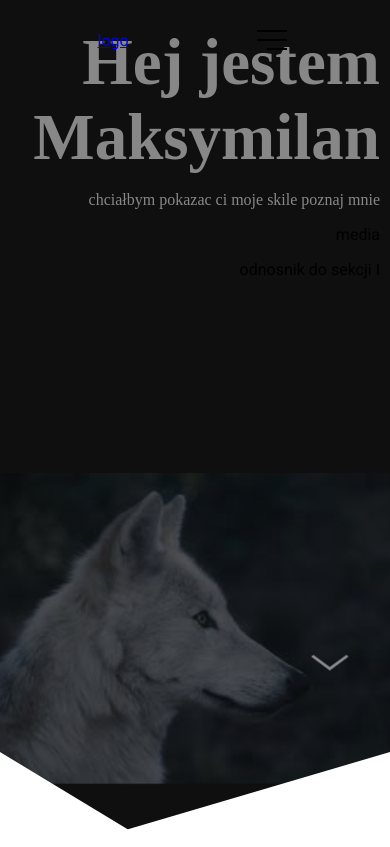
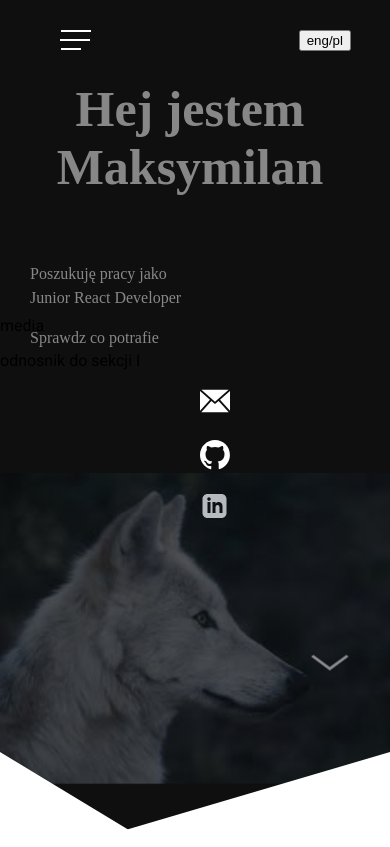
Before and after one commit to wilku1211/Portfolio3, a Gatsby site: page / in a window 390 px wide. Shown: the top 847 px of the page. Built offline with nearby package versions, Linux system fonts and the light colour scheme; Gatsby itself is replaced by a stand-in of ours.

Commit message:
heroimage mobile improved

```diff
--- a/src/components/main/hero.js
+++ b/src/components/header/hero.js
@@ -3,25 +3,31 @@ import { Link } from "gatsby"
 import styled, { keyframes } from "styled-components"
 import image from "../../assets/images/1.jpg"
 import { H1, P } from "../../utils/tags"
-import posed from "react-pose"
+import Social from "../social"
 
 const Hero = props => {
   return (
     <WrapperHero>
       <Hero__Image />
       <H1>Hej jestem Maksymilan </H1>
-      <P>
-        chciałbym pokazac ci moje skile <span>poznaj mnie</span>
-      </P>
+
+      <Subtitile>
+        <P>
+          Poszukuję pracy jako
+          <br /> Junior React Developer
+        </P>
+        <P>Sprawdz co potrafie</P>
+      </Subtitile>
+
       <p>media</p>
       <p>odnosnik do sekcji I</p>
-
-      <svg>
+      <Social />
+      <Arrow>
         <polygon
           class="arrow-bottom"
           points="37.6,64 0,36.1 5.1,32.8 37.6,56.8 70.4,32.8 75.5,36.1 "
         />
-      </svg>
+      </Arrow>
       <Triangle>
         <div></div>
         <div></div>
@@ -46,38 +52,55 @@ function jumpingBuilder(procent) {
 }
 
 const WrapperHero = styled.section`
-  svg {
-    position: absolute;
-    animation: ${jumpingBuilder(30)} 1s ease-in 0s infinite alternate none
-      running;
-    width: 75px;
-    height: 65px;
-    bottom: 19%;
-    opacity: 0.5;
-    right: 1%;
-    polygon {
-      transform: scale(0.5);
-      fill: hsl(0, 0%, 100%);
-      transition: all 0.2s ease-out;
-    }
-  }
-
   perspective: 100px;
   position: relative;
   margin: -80px 0 0;
   width: 100%;
   height: 100vh;
   background-color: hsl(0, 0%, 6%);
+
   h1 {
-    text-align: right;
+    text-align: center;
+    padding: 80px 0 0;
     margin: 0 10px 16px 0;
-    padding: 25px 0 0;
+
+    font-size: 50px;
+    text-align: center;
   }
-  p {
-    text-align: right;
-    margin: 0 10px 16px 0;
+
+
+
+  [class*="social__Wrapper"]{
+    opacity: 0.5;
+    position: absolute;
+    right: 33px;
+    bottom: 198px;
+
+}
   }
 `
+
+const Subtitile = styled.div`
+  transform: translateY(50px);
+  line-height: 1.5;
+
+  margin: 10px 30px 0 30px;
+`
+const Arrow = styled.svg`
+  position: absolute;
+  animation: ${jumpingBuilder(30)} 1s ease-in 0s infinite alternate none running;
+  width: 75px;
+  height: 65px;
+  bottom: 19%;
+  opacity: 0.5;
+  right: 1%;
+  polygon {
+    transform: scale(0.5);
+    fill: hsl(0, 0%, 100%);
+    transition: all 0.2s ease-out;
+  }
+`
+
 const Hero__Image = styled.div`
   opacity: 0.3;
   width: 100vw;
--- a/src/components/header/index.js
+++ b/src/components/header/index.js
@@ -3,16 +3,16 @@ import React from "react"
 import styled from "styled-components"
 import { Link } from "gatsby"
 import Nav from "./nav"
+import { P } from "../../utils/tags"
 
 const Header = ({ children }) => {
   return (
     <Wrapper>
       <Menu>
-        <Link to="/" className="logo">
-          {" "}
-          logo
-        </Link>
         <Nav />
+        <Lang>
+          <button>eng/pl</button>
+        </Lang>
       </Menu>
 
       {children}
@@ -40,9 +40,10 @@ const Menu = styled.div`
   justify-content: space-between;
   align-items: center;
   height: 80px;
+  z-index: 101;
 
   ${({ theme }) => theme.container}
-  .logo {
-    z-index: 101;
-  }
 `
+const Lang = styled.div`
+  z-index: 101;
+`
--- a/src/components/header/nav.js
+++ b/src/components/header/nav.js
@@ -37,7 +37,7 @@ body{
 
 const mixin = props => `
 position: absolute;
-border: hsl(0, 0%, 0%) 1px solid;
+border:#FFFFFF 1px solid;
 height: 1px;
 `
 
@@ -50,7 +50,7 @@ transition-timing-function: ease-in-out;
 const WrapperNav = styled.nav``
 const List = styled.div`
   position: absolute;
-  width: 100%;
+  width: 100vw;
   height: 100vh;
   left: 0;
   top: 0;
@@ -58,9 +58,11 @@ const List = styled.div`
   z-index: 100;
   ${mixinTransition}
   transform: ${props =>
-    props.open ? "translateY(0vh)" : "translateY(-100vh)"};
+    props.open ? "translateY(0vh)" : "translateY(-110vh)"};
+ul{
 
-    ${({ theme }) => theme.flexCenter}
+  ${({ theme }) => theme.flexCenter}
+}
 `
 
 const Hamburger = styled.button`
@@ -90,12 +92,12 @@ transition-timing-function: ease-in-out;
 
   border:${props => (props.open ? "0px" : "")};
   width:30px;
-  right: 0;
+  left: 1;
 
   ::before, ::after{
     content:'';
     ${mixin}
-    right: -1px;
+    left: 0px;
 
   }
   ::before{
@@ -108,8 +110,9 @@ transition-timing-function: ease-in-out;
 
   }
   ::after{
+
     top:8px;
-    width:${props => (props.open ? "30px" : "20px")};;
+    width:${props => (props.open ? "28px" : "20px")};;
     ${mixinTransition("width, transform ")}
     transform:${props =>
       props.open ? "translateY(-8px) rotate(-135deg)" : ""};
--- a/src/components/layout.js
+++ b/src/components/layout.js
@@ -5,7 +5,7 @@ import styled from "styled-components"
 import { theme } from "../utils/theme"
 import Transition from "../utils/transition"
 import Header from "./header"
-import Hero from "./main/hero"
+import Hero from "./header/hero"
 /*
 import Footer from "./Footer"
 import SideDrawer from "./SideDrawer"
--- /dev/null
+++ b/src/components/social.js
@@ -0,0 +1,80 @@
+import React from "react"
+
+import styled from "styled-components"
+import { Link } from "gatsby"
+import { P } from "../utils/tags"
+
+const Social = props => {
+  return (
+    <Wrapper>
+      <ul>
+        <li>
+          <a href="mailto:maksymilian.c.wilk@gmail.com">
+            <svg
+              version="1.1"
+              id="Layer_1"
+              xmlns="http://www.w3.org/2000/svg"
+              x="0px"
+              y="0px"
+              width="30px"
+              height="30px"
+              viewBox="0 0 512 512"
+              enable-background="new 0 0 30 30"
+            >
+              <path
+                d="M318.031,254.969L490.531,448H21.453l172.5-193.031L256,309.25L318.031,254.969z M487.688,64H24.297L256,266.75L487.688,64z
+	 M342.125,233.906L512,424V85.25L342.125,233.906z M0,85.25V424l169.859-190.125L0,85.25z"
+              />
+            </svg>
+          </a>
+        </li>
+        <li>
+          <a>
+            <svg
+              xmlns="http://www.w3.org/2000/svg"
+              width="50px"
+              height="50px"
+              viewBox="0 0 50 50"
+              enable-background="new 0 0 50 50"
+            >
+              <path
+                fill-rule="evenodd"
+                clip-rule="evenodd"
+                fill="#181616"
+                d="M25 10c-8.3 0-15 6.7-15 15 0 6.6 4.3 12.2 10.3 14.2.8.1 1-.3 1-.7v-2.6c-4.2.9-5.1-2-5.1-2-.7-1.7-1.7-2.2-1.7-2.2-1.4-.9.1-.9.1-.9 1.5.1 2.3 1.5 2.3 1.5 1.3 2.3 3.5 1.6 4.4 1.2.1-1 .5-1.6 1-2-3.3-.4-6.8-1.7-6.8-7.4 0-1.6.6-3 1.5-4-.2-.4-.7-1.9.1-4 0 0 1.3-.4 4.1 1.5 1.2-.3 2.5-.5 3.8-.5 1.3 0 2.6.2 3.8.5 2.9-1.9 4.1-1.5 4.1-1.5.8 2.1.3 3.6.1 4 1 1 1.5 2.4 1.5 4 0 5.8-3.5 7-6.8 7.4.5.5 1 1.4 1 2.8v4.1c0 .4.3.9 1 .7 6-2 10.2-7.6 10.2-14.2C40 16.7 33.3 10 25 10z"
+              />
+            </svg>
+          </a>
+        </li>
+        <li>
+          <svg
+            xmlns="http://www.w3.org/2000/svg"
+            x="0px"
+            y="0px"
+            width="30px"
+            height="30px"
+            viewBox="0 0 25 30"
+            enable-background="new 0 0 30 30"
+          >
+            <path d="M19 0h-14c-2.761 0-5 2.239-5 5v14c0 2.761 2.239 5 5 5h14c2.762 0 5-2.239 5-5v-14c0-2.761-2.238-5-5-5zm-11 19h-3v-11h3v11zm-1.5-12.268c-.966 0-1.75-.79-1.75-1.764s.784-1.764 1.75-1.764 1.75.79 1.75 1.764-.783 1.764-1.75 1.764zm13.5 12.268h-3v-5.604c0-3.368-4-3.113-4 0v5.604h-3v-11h3v1.765c1.396-2.586 7-2.777 7 2.476v6.759z" />
+          </svg>
+        </li>
+      </ul>
+    </Wrapper>
+  )
+}
+
+export default Social
+//${({ theme }) => theme.container}
+const Wrapper = styled.div`
+  a {
+    color: #fff;
+  }
+  path {
+    fill: hsl(0, 0%, 100%);
+  }
+  li {
+    margin: 10px 0 10px;
+    ${({ theme }) => theme.flexCenter}
+  }
+`
--- a/src/pages/index.js
+++ b/src/pages/index.js
@@ -3,7 +3,6 @@ import { Link } from "gatsby"
 
 import SEO from "../components/seo"
 import Image from "../components/image"
-import Hero from "../components/main/hero"
 
 const IndexPage = () => (
   <>
--- a/src/utils/class.js
+++ b/src/utils/class.js
@@ -5,7 +5,7 @@ margin-left: auto;
 margin-right: auto;
 width: 50%;
 @media (min-width: 375px) {
-  width: 50%;
+  width: 80%;
 }
 @media (min-width: 728px) {
   width: 60%;
```
Also changed, not shown: src/components/xxxxxxxxxx.js (added, +12 -0 lines).
